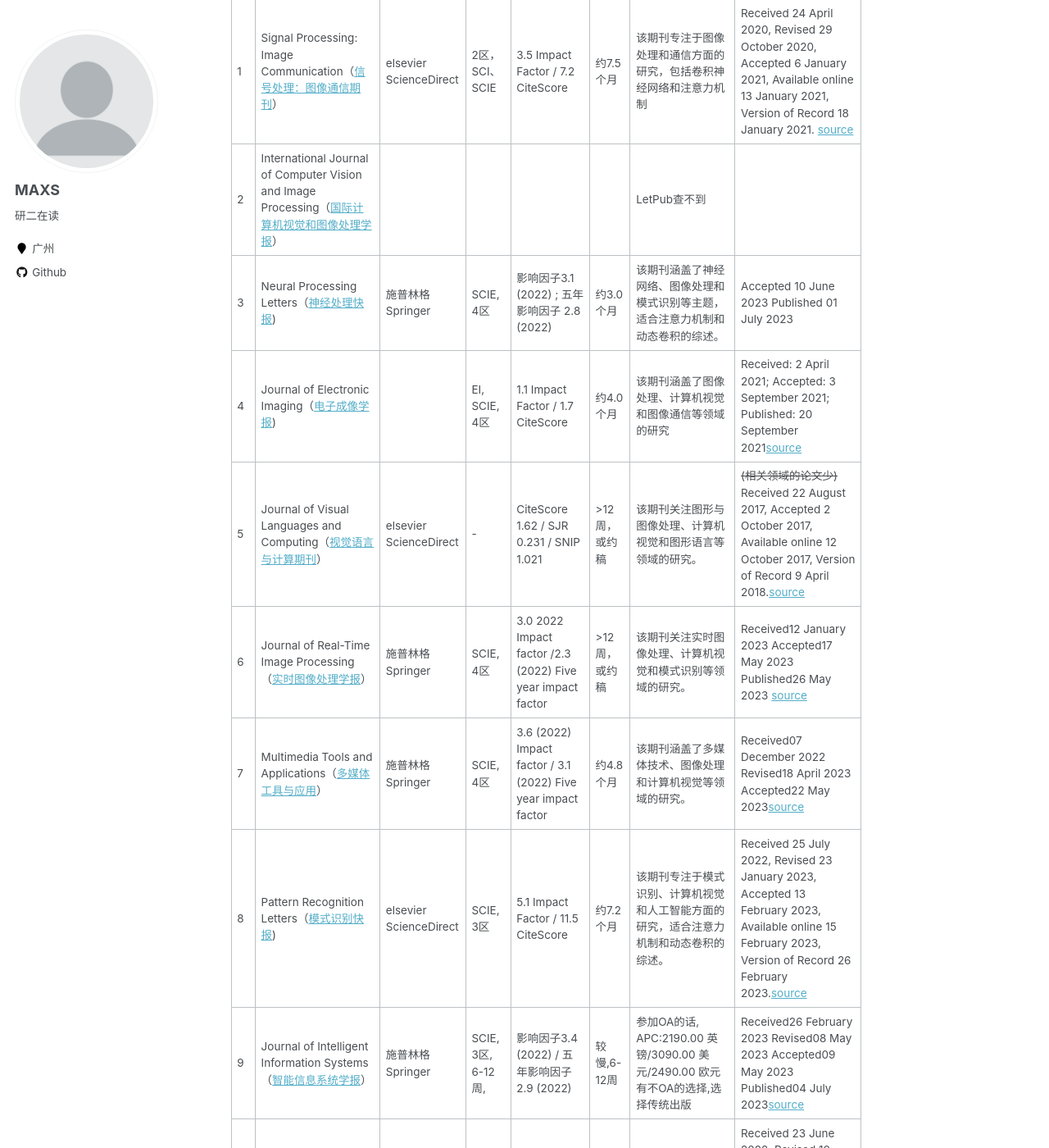
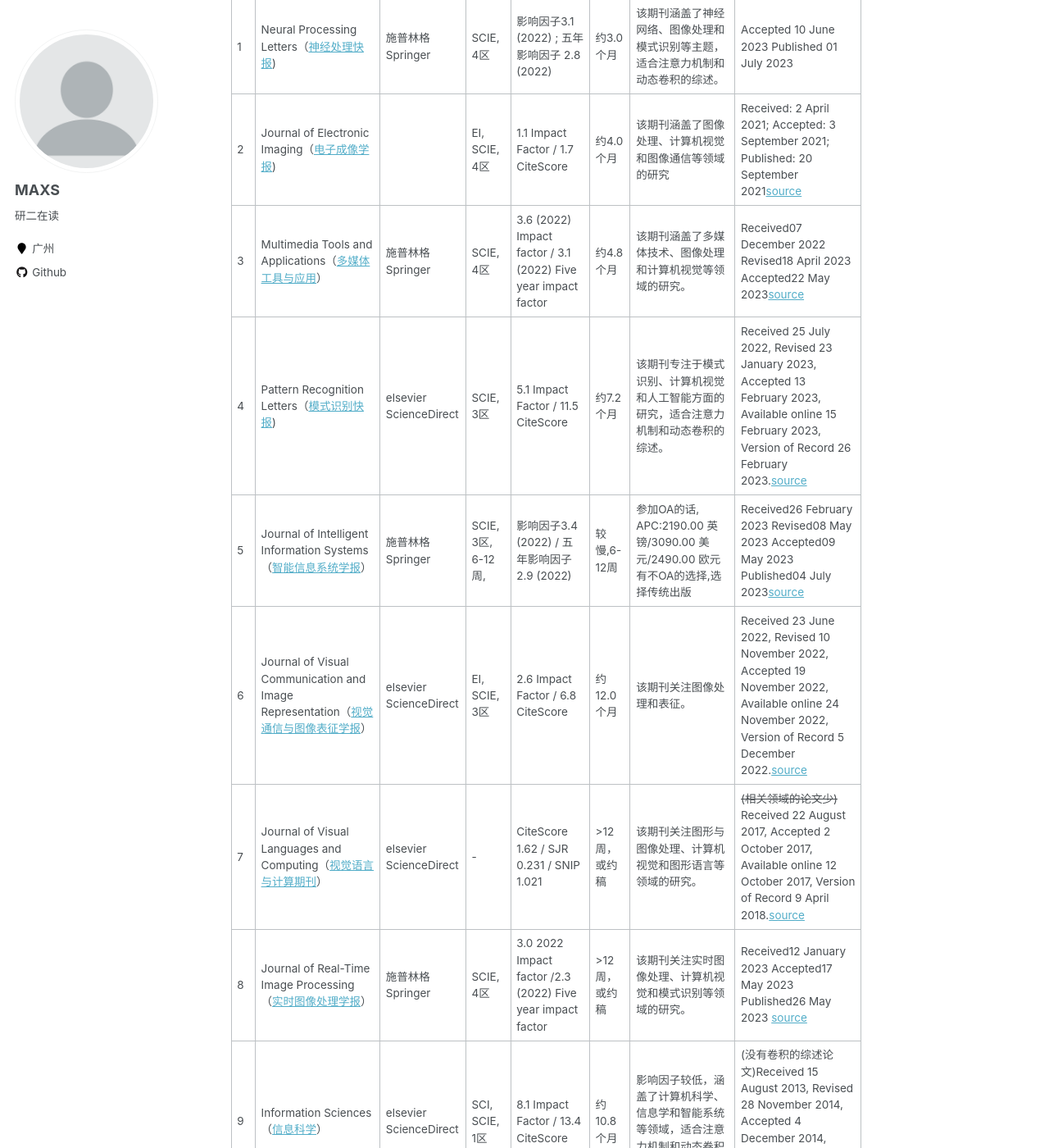
Before and after one commit to hsienshaun/hsienshaun.github.io, a Jekyll site: the page built from _posts/2023-07-07-blog-post14.md, in a window 1280 px wide and 1400 px high, scrolled down 882 px. Shown: the whole window at 82% size. Built offline with Jekyll 4.4.1, drawn with Linux system fonts in a browser that asks for light colours; some of the changed text lies outside the part shown.

Commit message:
new post and fix problems

```diff
--- a/_posts/2023-07-07-blog-post14.md
+++ b/_posts/2023-07-07-blog-post14.md
@@ -27,15 +27,15 @@ Tools:
 
 | 序号 | 期刊                                                         | 出版社                      | 标签               | 影响因子                                                     | 周期           | 备注                                                         | 案例1                                                        |
 | ---- | ------------------------------------------------------------ | --------------------------- | ------------------ | ------------------------------------------------------------ | -------------- | ------------------------------------------------------------ | ------------------------------------------------------------ |
-| 1    | Signal Processing: Image Communication（[信号处理：图像通信期刊](https://www.sciencedirect.com/journal/signal-processing-image-communication)） | elsevier<br />ScienceDirect | 2区，SCI、SCIE     | 3.5 Impact Factor / 7.2 CiteScore                            | 约7.5个月      | 该期刊专注于图像处理和通信方面的研究，包括卷积神经网络和注意力机制 | Received 24 April 2020, Revised 29 October 2020, Accepted 6 January 2021, Available online 13 January 2021, Version of Record 18 January 2021. [source](https://www.sciencedirect.com/science/article/pii/S0923596521000047) |
-| 2    | International Journal of Computer Vision and Image Processing（[国际计算机视觉和图像处理学报](https://www.igi-global.com/journal/international-journal-computer-vision-image/1181#indices)） |                             |                    |                                                              |                | LetPub查不到                                                 |                                                              |
-| 3    | Neural Processing Letters（[神经处理快报](https://www.springer.com/journal/11063/)) | 施普林格Springer            | SCIE, 4区          | 影响因子3.1 (2022) ; 五年影响因子 2.8 (2022)                 | 约3.0个月      | 该期刊涵盖了神经网络、图像处理和模式识别等主题，适合注意力机制和动态卷积的综述。 | Accepted 10 June 2023 Published 01 July 2023                 |
-| 4    | Journal of Electronic Imaging（[电子成像学报](https://www.spiedigitallibrary.org/journals/journal-of-electronic-imaging/scope-and-details#navBarAnchor)) |                             | EI, SCIE, 4区      | 1.1 Impact Factor / 1.7 CiteScore                            | 约4.0个月      | 该期刊涵盖了图像处理、计算机视觉和图像通信等领域的研究       | Received: 2 April 2021; Accepted: 3 September 2021; Published: 20 September 2021[source](https://www.spiedigitallibrary.org/journals/journal-of-electronic-imaging/volume-30/issue-5/050901/Review-of-white-box-methods-for-explanations-of-convolutional-neural/10.1117/1.JEI.30.5.050901.full?tab=ArticleLink) |
-| 5    | Journal of Visual Languages and Computing（[视觉语言与计算期刊](https://www.sciencedirect.com/journal/journal-of-visual-languages-and-computing)） | elsevier<br />ScienceDirect | -                  | CiteScore 1.62 / SJR 0.231	/ SNIP 1.021                   | \>12周，或约稿 | 该期刊关注图形与图像处理、计算机视觉和图形语言等领域的研究。 | ~~(相关领域的论文少)~~<br />Received 22 August 2017, Accepted 2 October 2017, Available online 12 October 2017, Version of Record 9 April 2018.[source](https://www.sciencedirect.com/science/article/abs/pii/S1045926X17301805) |
-| 6    | Journal of Real-Time Image Processing（[实时图像处理学报](https://www.springer.com/journal/11554/?utm_medium=display&utm_source=letpub&utm_content=text_link&utm_term=null&utm_campaign=MPSR_11554_AWA1_CN_CNPL_letpb_mp)） | 施普林格Springer            | SCIE, 4区          | 3.0 2022 Impact factor /2.3 (2022) Five year impact factor   | \>12周，或约稿 | 该期刊关注实时图像处理、计算机视觉和模式识别等领域的研究。   | Received12 January 2023 Accepted17 May 2023 Published26 May 2023 [source](https://link.springer.com/article/10.1007/s11554-023-01322-7) |
-| 7    | Multimedia Tools and Applications（[多媒体工具与应用](https://www.springer.com/journal/11042/?utm_medium=display&utm_source=letpub&utm_content=text_link&utm_term=null&utm_campaign=MPSR_11042_AWA1_CN_CNPL_letpb_mp)） | 施普林格Springer            | SCIE, 4区          | 3.6 (2022) Impact factor / 3.1 (2022) Five year impact factor | 约4.8个月      | 该期刊涵盖了多媒体技术、图像处理和计算机视觉等领域的研究。   | Received07 December 2022 Revised18 April 2023 Accepted22 May 2023[source](https://link.springer.com/article/10.1007/s11042-023-15913-w#article-info) |
-| 8    | Pattern Recognition Letters（[模式识别快报](https://www.sciencedirect.com/journal/pattern-recognition-letters)) | elsevier<br />ScienceDirect | SCIE, 3区          | 5.1 Impact Factor / 11.5 CiteScore                           | 约7.2个月      | 该期刊专注于模式识别、计算机视觉和人工智能方面的研究，适合注意力机制和动态卷积的综述。 | Received 25 July 2022, Revised 23 January 2023, Accepted 13 February 2023, Available online 15 February 2023, Version of Record 26 February 2023.[source](https://www.sciencedirect.com/science/article/abs/pii/S0167865523000430) |
-| 9    | Journal of Intelligent Information Systems（[智能信息系统学报](https://www.springer.com/journal/10844/how-to-publish-with-us?https://springer.public.springernature.app/link/publish-a-book&gclid=Cj0KCQjw756lBhDMARIsAEI0AgnYO0IPuX6-d_5DJpJJcoC3v99lMVzvfOeJPQCjR4lgPXsj4b8U4ncaAriIEALw_wcB)） | 施普林格Springer            | SCIE, 3区, 6-12周, | 影响因子3.4 (2022) / 五年影响因子2.9 (2022)                  | 较慢,6-12周    | 参加OA的话, APC:2190.00 英镑/3090.00 美元/2490.00 欧元 <br />有不OA的选择,选择传统出版 | Received26 February 2023 Revised08 May 2023 Accepted09 May 2023 Published04 July 2023[source](https://link.springer.com/article/10.1007/s10844-023-00797-x#article-info) |
-| 10   | Journal of Visual Communication and Image Representation（[视觉通信与图像表征学报](https://www.sciencedirect.com/journal/journal-of-visual-communication-and-image-representation)） | elsevier<br />ScienceDirect | EI, SCIE, 3区      | 2.6 Impact Factor / 6.8 CiteScore                            | 约12.0个月     | 该期刊关注图像处理和表征。                                   | Received 23 June 2022, Revised 10 November 2022, Accepted 19 November 2022, Available online 24 November 2022, Version of Record 5 December 2022.[source](https://www.sciencedirect.com/science/article/pii/S1047320322002280) |
-| 11   | Information Sciences（[信息科学](https://www.sciencedirect.com/journal/information-sciences)） | elsevier<br />ScienceDirect | SCI, SCIE, 1区     | 8.1 Impact Factor / 13.4 CiteScore                           | 约10.8个月     | 影响因子较低，涵盖了计算机科学、信息学和智能系统等领域，适合注意力机制和动态卷积的综述。 | (没有卷积的综述论文)Received 15 August 2013, Revised 28 November 2014, Accepted 4 December 2014, Available online 24 December 2014.[source](https://www.sciencedirect.com/science/article/abs/pii/S0020025514011542) |
-| 12   | Neurocomputing（[神经计算期刊](https://www.sciencedirect.com/journal/neurocomputing)） | elsevier<br />ScienceDirect | EI, SCIE, 2区      | 6 Impact Factor / 10.8 CiteScore                             | 约5.7个月      | 该期刊涵盖了神经网络、机器学习和模式识别等主题，适合注意力机制和卷积网络的综述。 | Received 31 August 2020, Revised 28 January 2021, Accepted 3 March 2021, Available online 18 June 2021, Version of Record 24 September 2021. [source](https://www.sciencedirect.com/science/article/abs/pii/S0925231221009632) |
+| 1    | Neural Processing Letters（[神经处理快报](https://www.springer.com/journal/11063/)) | 施普林格Springer            | SCIE, 4区          | 影响因子3.1 (2022) ; 五年影响因子 2.8 (2022)                 | 约3.0个月      | 该期刊涵盖了神经网络、图像处理和模式识别等主题，适合注意力机制和动态卷积的综述。 | Accepted 10 June 2023 Published 01 July 2023                 |
+| 2    | Journal of Electronic Imaging（[电子成像学报](https://www.spiedigitallibrary.org/journals/journal-of-electronic-imaging/scope-and-details#navBarAnchor)) |                             | EI, SCIE, 4区      | 1.1 Impact Factor / 1.7 CiteScore                            | 约4.0个月      | 该期刊涵盖了图像处理、计算机视觉和图像通信等领域的研究       | Received: 2 April 2021; Accepted: 3 September 2021; Published: 20 September 2021[source](https://www.spiedigitallibrary.org/journals/journal-of-electronic-imaging/volume-30/issue-5/050901/Review-of-white-box-methods-for-explanations-of-convolutional-neural/10.1117/1.JEI.30.5.050901.full?tab=ArticleLink) |
+| 3    | Multimedia Tools and Applications（[多媒体工具与应用](https://www.springer.com/journal/11042/?utm_medium=display&utm_source=letpub&utm_content=text_link&utm_term=null&utm_campaign=MPSR_11042_AWA1_CN_CNPL_letpb_mp)） | 施普林格Springer            | SCIE, 4区          | 3.6 (2022) Impact factor / 3.1 (2022) Five year impact factor | 约4.8个月      | 该期刊涵盖了多媒体技术、图像处理和计算机视觉等领域的研究。   | Received07 December 2022 Revised18 April 2023 Accepted22 May 2023[source](https://link.springer.com/article/10.1007/s11042-023-15913-w#article-info) |
+| 4    | Pattern Recognition Letters（[模式识别快报](https://www.sciencedirect.com/journal/pattern-recognition-letters)) | elsevier<br />ScienceDirect | SCIE, 3区          | 5.1 Impact Factor / 11.5 CiteScore                           | 约7.2个月      | 该期刊专注于模式识别、计算机视觉和人工智能方面的研究，适合注意力机制和动态卷积的综述。 | Received 25 July 2022, Revised 23 January 2023, Accepted 13 February 2023, Available online 15 February 2023, Version of Record 26 February 2023.[source](https://www.sciencedirect.com/science/article/abs/pii/S0167865523000430) |
+| 5    | Journal of Intelligent Information Systems（[智能信息系统学报](https://www.springer.com/journal/10844/how-to-publish-with-us?https://springer.public.springernature.app/link/publish-a-book&gclid=Cj0KCQjw756lBhDMARIsAEI0AgnYO0IPuX6-d_5DJpJJcoC3v99lMVzvfOeJPQCjR4lgPXsj4b8U4ncaAriIEALw_wcB)） | 施普林格Springer            | SCIE, 3区, 6-12周, | 影响因子3.4 (2022) / 五年影响因子2.9 (2022)                  | 较慢,6-12周    | 参加OA的话, APC:2190.00 英镑/3090.00 美元/2490.00 欧元 <br />有不OA的选择,选择传统出版 | Received26 February 2023 Revised08 May 2023 Accepted09 May 2023 Published04 July 2023[source](https://link.springer.com/article/10.1007/s10844-023-00797-x#article-info) |
+| 6    | Journal of Visual Communication and Image Representation（[视觉通信与图像表征学报](https://www.sciencedirect.com/journal/journal-of-visual-communication-and-image-representation)） | elsevier<br />ScienceDirect | EI, SCIE, 3区      | 2.6 Impact Factor / 6.8 CiteScore                            | 约12.0个月     | 该期刊关注图像处理和表征。                                   | Received 23 June 2022, Revised 10 November 2022, Accepted 19 November 2022, Available online 24 November 2022, Version of Record 5 December 2022.[source](https://www.sciencedirect.com/science/article/pii/S1047320322002280) |
+| 7    | Journal of Visual Languages and Computing（[视觉语言与计算期刊](https://www.sciencedirect.com/journal/journal-of-visual-languages-and-computing)） | elsevier<br />ScienceDirect | -                  | CiteScore 1.62 / SJR 0.231	/ SNIP 1.021                   | \>12周，或约稿 | 该期刊关注图形与图像处理、计算机视觉和图形语言等领域的研究。 | ~~(相关领域的论文少)~~<br />Received 22 August 2017, Accepted 2 October 2017, Available online 12 October 2017, Version of Record 9 April 2018.[source](https://www.sciencedirect.com/science/article/abs/pii/S1045926X17301805) |
+| 8    | Journal of Real-Time Image Processing（[实时图像处理学报](https://www.springer.com/journal/11554/?utm_medium=display&utm_source=letpub&utm_content=text_link&utm_term=null&utm_campaign=MPSR_11554_AWA1_CN_CNPL_letpb_mp)） | 施普林格Springer            | SCIE, 4区          | 3.0 2022 Impact factor /2.3 (2022) Five year impact factor   | \>12周，或约稿 | 该期刊关注实时图像处理、计算机视觉和模式识别等领域的研究。   | Received12 January 2023 Accepted17 May 2023 Published26 May 2023 [source](https://link.springer.com/article/10.1007/s11554-023-01322-7) |
+| 9    | Information Sciences（[信息科学](https://www.sciencedirect.com/journal/information-sciences)） | elsevier<br />ScienceDirect | SCI, SCIE, 1区     | 8.1 Impact Factor / 13.4 CiteScore                           | 约10.8个月     | 影响因子较低，涵盖了计算机科学、信息学和智能系统等领域，适合注意力机制和动态卷积的综述。 | (没有卷积的综述论文)Received 15 August 2013, Revised 28 November 2014, Accepted 4 December 2014, Available online 24 December 2014.[source](https://www.sciencedirect.com/science/article/abs/pii/S0020025514011542) |
+| 10   | Neurocomputing（[神经计算期刊](https://www.sciencedirect.com/journal/neurocomputing)） | elsevier<br />ScienceDirect | EI, SCIE, 2区      | 6 Impact Factor / 10.8 CiteScore                             | 约5.7个月      | 该期刊涵盖了神经网络、机器学习和模式识别等主题，适合注意力机制和卷积网络的综述。 | Received 31 August 2020, Revised 28 January 2021, Accepted 3 March 2021, Available online 18 June 2021, Version of Record 24 September 2021. [source](https://www.sciencedirect.com/science/article/abs/pii/S0925231221009632) |
+| 11   | Signal Processing: Image Communication（[信号处理：图像通信期刊](https://www.sciencedirect.com/journal/signal-processing-image-communication)） | elsevier<br />ScienceDirect | 2区，SCI、SCIE     | 3.5 Impact Factor / 7.2 CiteScore                            | 约7.5个月      | 该期刊专注于图像处理和通信方面的研究，包括卷积神经网络和注意力机制 | Received 24 April 2020, Revised 29 October 2020, Accepted 6 January 2021, Available online 13 January 2021, Version of Record 18 January 2021. [source](https://www.sciencedirect.com/science/article/pii/S0923596521000047) |
+| 12   | International Journal of Computer Vision and Image Processing（[国际计算机视觉和图像处理学报](https://www.igi-global.com/journal/international-journal-computer-vision-image/1181#indices)） |                             |                    |                                                              |                | LetPub查不到                                                 |                                                              |
```
Also changed, not shown: _posts/2023-03-06-blog-post.md (+1 -0 lines), _posts/2023-07-11-blog-post15.md (added, +16 -0 lines).
